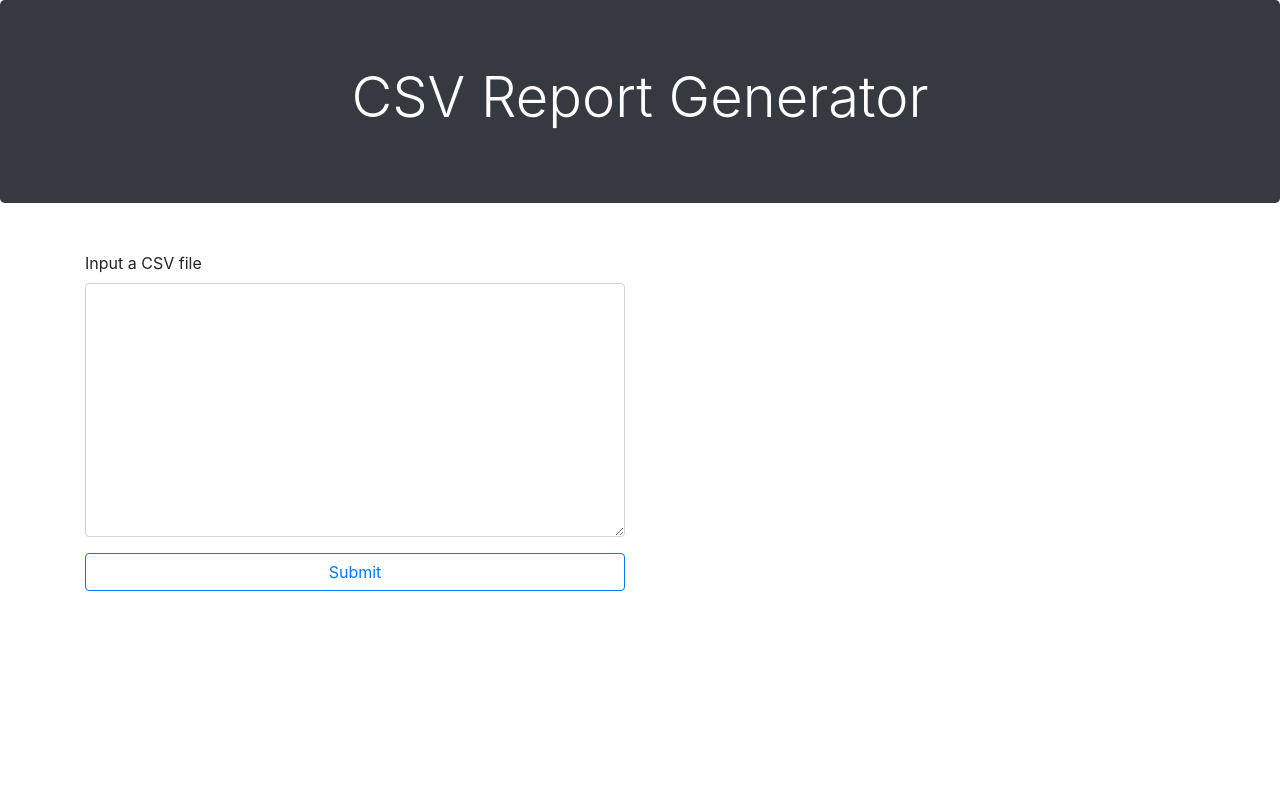
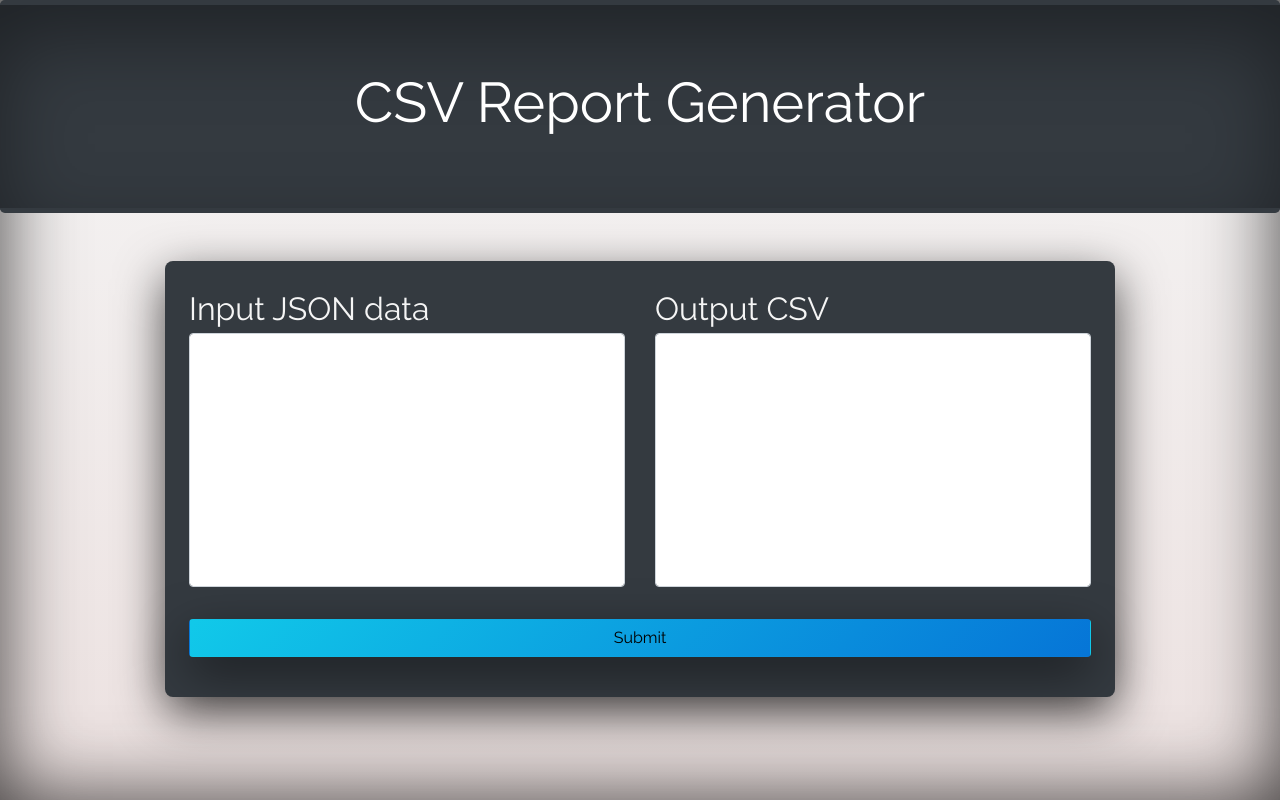
Before and after one commit to cdag22/CSV-Report-Generator, a Node server app: page / in a window 1280 px wide. Run offline with Node 20, Linux system fonts and the light colour scheme; some libraries are stand-ins or nearby versions.

Commit message:
form style changes. Server properly transforms JSON to CSV.

```diff
--- /dev/null
+++ b/client/example.csv
@@ -0,0 +1,6 @@
+firstName,lastName,county,city,role,sales
+Joshie,Wyattson,San Mateo,San Mateo,Broker,1000000
+Beth Jr.,Johnson,San Mateo,Pacifica,Manager,2900000
+Smitty,Won,San Mateo,Redwood City,Sales Person,4800000
+Allen,Price,San Mateo,Burlingame,Sales Person,2500000
+Beth,Johnson,San Francisco,San Francisco,Broker/Sales Person,7500000
--- a/client/index.html
+++ b/client/index.html
@@ -1,3 +1,4 @@
+<!DOCTYPE HTML>
 <html lang="en">
 
 <head>
@@ -23,19 +24,28 @@
 
   <main class="container mt-5">
     <div class="row">
-      <div class="col-6 m-auto">
-        <form action="/upload_csv" method="POST">
-          <div class="form-group">
-            <label for="csv-file" class="display-5">Input a CSV file</label>
-            <textarea name="" id="csv-file" class="form-control" cols="30" rows="10"></textarea>
+      <div class="col-10 m-auto form-container bg-dark">
+        <form action="/upload_csv" class="form-box" method="POST" enctype="text/plain">
+          <div class="row">
+            <div class="col-6">
+              <div class="form-group">
+                <label for="csv-file" class="json-label">Input JSON data</label>
+                <textarea name="input_json" id="csv-file" class="form-control" cols="30" rows="10"></textarea>
+              </div>
+            </div>
+            <div class="col-6">
+              <div class="">
+                <div class="form-group">
+                  <label for="csv-file" class="json-label text-right">Output CSV</label>
+                  <textarea name="" id="csv-file" class="form-control" cols="30" rows="10"></textarea>
+                </div>
+              </div>
+            </div>
           </div>
           <div class="form-group">
-            <input type="submit" text="Submit" class="btn btn-outline-primary btn-block bt-lg">
+            <input type="submit" text="Submit" class="btn btn-block bt-lg blue-bg submit-btn">
           </div>
         </form>
-      </div>
-      <div class="col-6 m-auto">
-
       </div>
     </div>
   </main>
--- a/client/styles/style.css
+++ b/client/styles/style.css
@@ -1,3 +1,82 @@
+/*---------------------------------------------------------------------------
+ * PAGE WIDE
+ */
+body {
+  font-family: 'Raleway', sans-serif;
+  /* font-family: 'Work Sans', sans-serif; */
+  font-size: 16px;
+  font-weight: 300;
+  background: linear-gradient(180deg, #f5f5f5, #ece1e0);
+  box-shadow: inset 0 0 5rem rgba(0, 0, 0, 0.75);
+  height: 100vh;
+}
+
+/*---------------------------------------------------------------------------
+ * COLORS
+ */
 .text-white {
-  color: white;
+  color: #f5f5f5;
 }
+
+.red-bg {
+  background: linear-gradient(135deg, #fa749f, #fc5255);
+}
+
+.blue-bg {
+  background: linear-gradient(135deg, #11c9e9, #0675d7);
+}
+
+.teal-bg {
+  background: linear-gradient(135deg, #38f3e0, #2dce9b);
+}
+
+.orange-bg {
+  background: linear-gradient(135deg, #fe9d0a, #fd7310);
+}
+
+/*---------------------------------------------------------------------------
+ * FORM
+ */
+.form-container {
+  padding: 1.5rem;
+  border-radius: 0.5rem;
+  box-shadow: 0 1rem 3rem rgba(0,0,0,.7);
+  color: #f5f5f5;
+}
+
+.form-box {
+  width: 100%;
+}
+
+.json-label {
+  font-size: 2rem;
+  font-weight: 300;
+  margin: auto;
+}
+
+.submit-btn {
+  margin-top: 1rem;
+  box-shadow: 0 1rem 3rem rgba(0,0,0,0.5);
+}
+
+.submit-btn:hover {
+  box-shadow: 0 .5rem 1rem rgba(0,0,0,0.3);
+}
+
+.submit-btn:active{
+  box-shadow: 0 0 0 rgba(0,0,0,0);
+}
+
+textarea {
+  outline: none;
+  resize: none;
+}
+
+/*---------------------------------------------------------------------------
+ * HEADER
+ */
+.jumbotron {
+  box-shadow: inset 0 2rem 5rem rgba(0,0,0,0.4);
+  border-bottom: 5px solid #343A40;
+  border-top: 5px solid #343A40;
+}
--- a/package.json
+++ b/package.json
@@ -17,6 +17,8 @@
   },
   "homepage": "https://github.com/cdag22/CSV-Report-Generator#readme",
   "dependencies": {
-    "express": "^4.16.4"
+    "body-parser": "^1.19.0",
+    "express": "^4.16.4",
+    "handlebars": "^4.1.2"
   }
 }
--- a/message.js
+++ b/responseTemplate.js
@@ -17,8 +17,7 @@ module.exports.template = `
       </form>
     </div>
     <div class="col-6 m-auto">
-
+      <p>{{ csv }}</p>
     </div>
   </div>
-</main>
-`;
+</main>`;
--- a/server.js
+++ b/server.js
@@ -1,18 +1,27 @@
 const express = require('express');
-const template = require('./message');
+const bodyParser = require('body-parser');
+const util = require('./utilities');
+
+const template = require('./responseTemplate');
 const app = express();
 const port = 3000;
 
+app.use(bodyParser.text());
 app.use(express.static('client'));
+
 
 app.get('/', (req, res) => {
   res.status(200);
-})
+});
+
 
 app.post('/upload_csv', (req, res) => {
-  req.json();
+  let csv = util.convertToCSV(req.body);
+  res.status(200);
+  res.render(template, { csv })
+  res.redirect('/');
 });
 
 app.listen(port, () => {
-  console.log(`Listening on localhost:${port}`)
+  console.log(`Listening on http://localhost:${port}`)
 })
--- /dev/null
+++ b/utilities.js
@@ -0,0 +1,63 @@
+const cleanString = function cleanString(str) {
+  str = str.split('=');
+  str = str[str.length - 1];
+  return str.replace(/[;]+/g, '');
+};
+
+const getUnique = function getUnique(one, two) {
+  return [...new Set([...one, ...two])];
+}
+
+const buildKeyList = function buildKeyList(obj) {
+  let keys = Object.keys(obj).filter(key => key !== 'children');
+  for (let item of obj.children) {
+    keys = getUnique(buildKeyList(item), keys);
+  }
+  return keys;
+};
+
+const flattenObject = function flattenObject(obj) {
+  let list = []
+  if (!obj.children.length) {
+    delete obj['children']
+    return [obj];
+  }
+  for (let sub of obj.children) {
+    list = list.concat(flattenObject(sub));
+  }
+  delete obj['children']
+  list.push(obj);
+  return list;
+};
+
+const addMissingKeys = function addMissingKeys(objectList, allKeysPresent) {
+  // append missing keys to objects if not present
+  return objectList.map(obj => {
+    let newKeys = allKeysPresent.filter(key => !obj.hasOwnProperty(key));
+    for (let key of newKeys) {
+      obj[key] = '';
+    }
+    return obj;
+  });
+};
+
+const convertObjectsToLists = function convertObjectsToLists(objectList, keys) {
+  return objectList.map(obj => keys.map(key => obj[key]).join(','));
+};
+
+const buildCSV = function buildCSV(list, keys) {
+  return [].concat(keys.join(','), ...list).join('\n');
+};
+
+
+
+module.exports.convertToCSV = function convertToCSV(str) {
+  let obj = JSON.parse(cleanString(str));
+  let allKeysPresent = buildKeyList(obj);
+  let objectList = flattenObject(obj);
+
+  objectList = addMissingKeys(objectList, allKeysPresent);
+  objectList = convertObjectsToLists(objectList, allKeysPresent);
+
+  return buildCSV(objectList, allKeysPresent);
+}
```
Also changed, not shown: client/example.json (added, +47 -0 lines), 1 other file.
